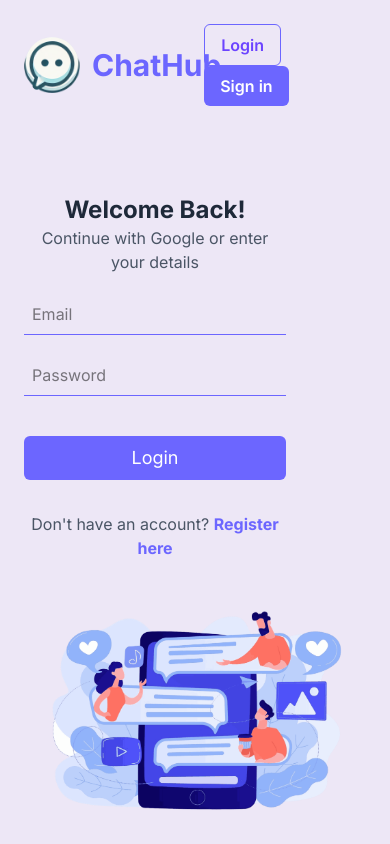
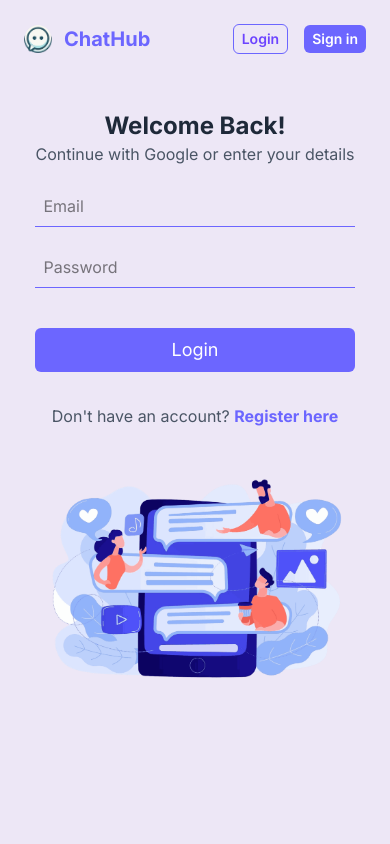
Before and after one commit to Dhanushmathan/ChatHub-Smart-Interactive-Chat-App, a React (Vite) app: page /login in a window 390 px wide. Built offline with nearby package versions, Linux system fonts and the light colour scheme; no server answers.

Commit message:
feat: login page responsive design

```diff
--- a/src/pages/Login.jsx
+++ b/src/pages/Login.jsx
@@ -27,8 +27,8 @@ const Login = () => {
         <div className="bg-[#ede7f6] min-h-screen flex flex-col items-center px-6 overflow-y-hidden">
             <nav className="w-full max-w-6xl flex justify-between items-center py-6">
                 <div className='text-[#6c66ff] flex items-center'>
-                    <img src={chatLogo} alt="logo" className='w-14 mr-3' />
-                    <h1 className="text-3xl font-bold">ChatHub</h1>
+                    <img src={chatLogo} alt="logo" className='xs:w-7 w-14 mr-3' />
+                    <h1 className="xs:text-xl text-3xl font-bold">ChatHub</h1>
                 </div>
                 <div className="hidden md:flex space-x-6">
                     <a href="#" className="text-gray-700">Home</a>
@@ -37,13 +37,13 @@ const Login = () => {
                     <a href="#" className="text-gray-700">Contact</a>
                 </div>
                 <div className="space-x-4">
-                    <button className="px-4 py-2 border border-light-blue hover:bg-light-blue hover:text-white text-[#6c44ff] rounded-md cursor-pointer font-semibold">Login</button>
-                    <button className="px-4 py-2 bg-light-blue hover:bg-[#6c44ff] cursor-pointer text-white rounded-md font-semibold">Sign in</button>
+                    <button className="px-4 py-2 border border-light-blue hover:bg-light-blue hover:text-white text-[#6c44ff] rounded-md cursor-pointer font-semibold xs:px-2 xs:py-1 xs:text-sm">Login</button>
+                    <button className="px-4 py-2 bg-light-blue hover:bg-[#6c44ff] cursor-pointer text-white rounded-md font-semibold xs:px-2 xs:py-1 xs:text-sm">Sign in</button>
                 </div>
             </nav>
 
-            <div className="flex flex-col md:flex-row items-center mt-16 max-w-6xl">
-                <div className="md:w-1/2 flex items-center mr-20">
+            <div className="flex flex-col md:flex-row items-center xs:mt-8 mt-16 max-w-6xl">
+                <div className="md:w-1/2 flex items-center xs:mr-0 mr-20">
                     <form action="" className="w-full max-w-md space-y-4" onSubmit={handleSubmit}>
                         <div>
                             <h2 className="text-2xl font-bold text-gray-800 text-center">Welcome Back!</h2>
@@ -51,12 +51,10 @@ const Login = () => {
                         </div>
 
                         <div className="mt-4">
-                            {/* <label htmlFor='email' className="block text-gray-700">Email</label> */}
                             <input id='email' type="email" className="w-full p-2 border-b border-light-blue mt-1 outline-none" placeholder="Email" />
                         </div>
 
                         <div className="mt-4">
-                            {/* <label htmlFor='password' className="block text-gray-700">Password</label> */}
                             <input id='password' type="password" className="w-full p-2 border-b border-light-blue mt-1 outline-none" placeholder="Password" />
                         </div>
 
```
